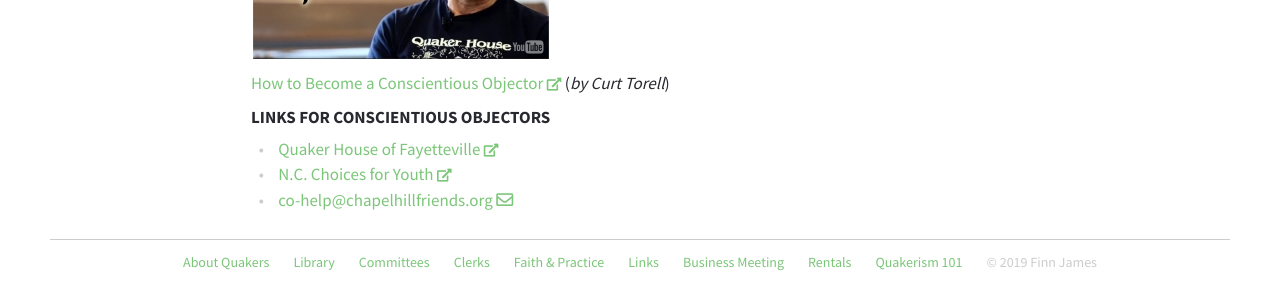
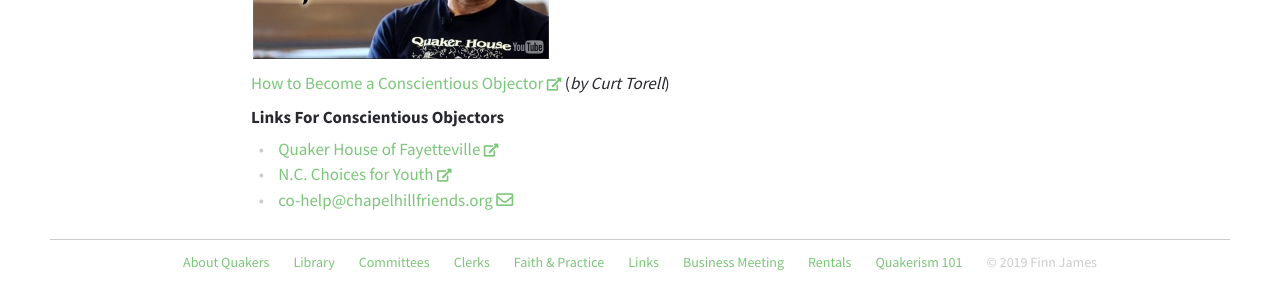
Before and after one commit to chfm/chfm.github.io, a Jekyll site: the page built from content/CO.md, in a window 1280 px wide and 900 px high, scrolled down 583 px. Shown: the part 600-897 px from the top of the window. Built offline with Jekyll 4.4.1, drawn with Linux system fonts in a browser that asks for light colours; nearby versions of some CDN libraries.

Commit message:
case in heading

```diff
--- a/content/CO.md
+++ b/content/CO.md
@@ -56,8 +56,7 @@ years old).
 
 <a href="http://quakerspeak.com/how-to-become-conscientious-objector/" target="\_new">How to Become a Conscientious Objector</a> (<i>by Curt Torell</i>)
 
-
-### LINKS FOR CONSCIENTIOUS OBJECTORS
+### Links For Conscientious Objectors
 <ul>
 {% for item in site.data.co-links %}
   {% if item.url %}
```
